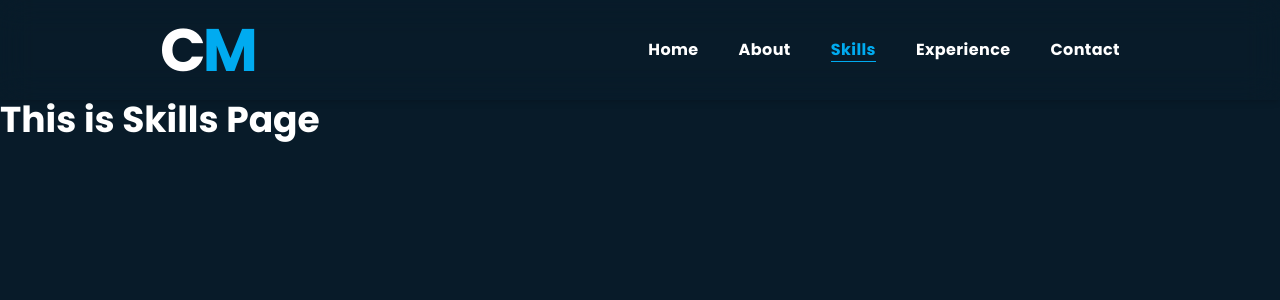
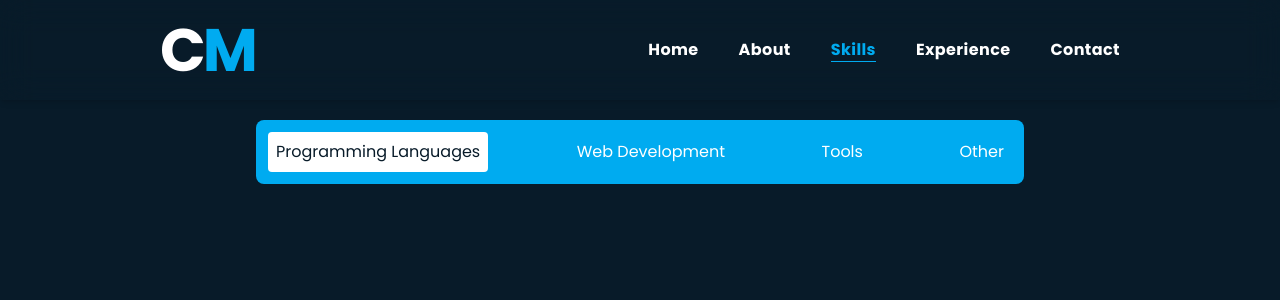
Before and after one commit to chiraghm12/Portfolio, a React (Vite) app: page /skills in a window 1280 px wide. Shown: the top 300 px of the page. Built offline with nearby package versions, Linux system fonts and the light colour scheme.

Commit message:
add skills page tab configuration

```diff
--- /dev/null
+++ b/src/components/Skills/OtherSkills.jsx
@@ -0,0 +1,10 @@
+
+function OtherSkills() {
+  return (
+    <div>
+      Other Skills
+    </div>
+  )
+}
+
+export default OtherSkills
--- /dev/null
+++ b/src/components/Skills/ProgrammingLanguageSkills.jsx
@@ -0,0 +1,10 @@
+
+function ProgrammingLanguageSkills() {
+  return (
+    <div>
+      <h1>Language Skills</h1>
+    </div>
+  )
+}
+
+export default ProgrammingLanguageSkills
--- a/src/components/Skills/Skills.jsx
+++ b/src/components/Skills/Skills.jsx
@@ -1,12 +1,41 @@
+import { useState } from "react"
+import ProgrammingLanguageSkills from "./ProgrammingLanguageSkills"
+import WebDevelopmentSkills from "./WebDevelopmentSkills"
+import ToolsSkills from "./ToolsSkills"
+import OtherSkills from "./OtherSkills"
+
 function Skills() {
-  return (
-    <>
-      <div className='fixed top-0 left-0 h-screen w-full bg-[#081b29]'></div>
-            <h1 className="relative text-4xl font-bold text-white pt-100">
-                This is Skills Page
-            </h1>
-    </>
-  )
+
+    const [skillTab, selectedSkillTab] = useState("ProgrammingLanguage")
+
+    const skillTabs = [
+        { id: "ProgrammingLanguage", label: "Programming Languages", content: <ProgrammingLanguageSkills /> },
+        { id: "WebDevelopment", label: "Web Development", content: <WebDevelopmentSkills /> },
+        { id: "Tools", label: "Tools", content: <ToolsSkills /> },
+        { id: "Other", label: "Other", content: <OtherSkills /> }
+    ]
+
+    return (
+        <>
+            <div className='fixed top-0 left-0 h-screen w-full bg-[#081b29]'></div>
+            <div className="relative text-white mt-5">
+                <ul className="flex justify-between items-center gap-2 w-3/5 m-auto bg-[#00abf0] rounded-lg p-3">
+                    {skillTabs.map((tab) => (
+                        <li key={tab.id}>
+                            <button
+                                onClick={() => selectedSkillTab(tab.id)}
+                                className={`p-2 rounded duration-300 ${
+                                    skillTab === tab.id ? "bg-white text-[#081b29]" : "bg-transparent, text-white"
+                                }`}
+                            >
+                                {tab.label}
+                            </button>
+                        </li>
+                    ))}
+                </ul>
+            </div>
+        </>
+    )
 }
 
 export default Skills
--- /dev/null
+++ b/src/components/Skills/ToolsSkills.jsx
@@ -0,0 +1,10 @@
+
+function ToolsSkills() {
+  return (
+    <div>
+      Tools Skills
+    </div>
+  )
+}
+
+export default ToolsSkills
--- /dev/null
+++ b/src/components/Skills/WebDevelopmentSkills.jsx
@@ -0,0 +1,10 @@
+
+function WebDevelopmentSkills() {
+  return (
+    <div>
+      Web Development Skills
+    </div>
+  )
+}
+
+export default WebDevelopmentSkills
```
